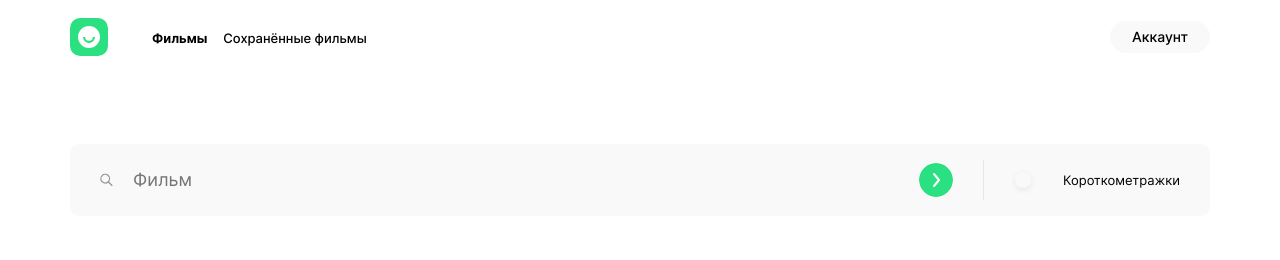
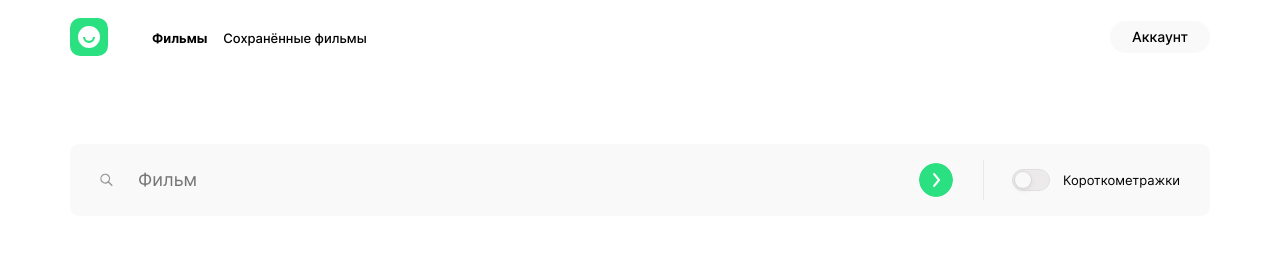
Before and after one commit to Lugovskoy-Maxim/movies-explorer-frontend, a React (Create React App) app: page /movies in a window 1280 px wide. Shown: the top 260 px of the page. Built offline with nearby package versions, Linux system fonts and the light colour scheme.

Commit message:
изменил цвет переключателя

```diff
--- a/src/components/MoviesExplorer/SearchForm/SearchForm.css
+++ b/src/components/MoviesExplorer/SearchForm/SearchForm.css
@@ -72,31 +72,24 @@
   outline: 0;
   line-height: 60px;
   border-radius: 9px;
-}
-
-.search__nav-right:hover .search__togle {
-  outline: 1px solid rgba(69, 69, 69, 0.2);
-}
-
-.search__nav-right:hover .search__togle-icon {
-  outline: 1px solid rgba(69, 69, 69, 0.2);
+  /* background-color: #eeeeee; */
 }
 
 .search__togle:hover .search__togle-icon {
-  outline: 1px solid rgba(69, 69, 69, 0.2);
+  outline: 1px solid rgba(119, 119, 119, 0.2);
 }
 
 .search__nav-left:hover .search__input {
-  outline: 1px solid rgba(69, 69, 69, 0.2);
+  outline: 1px solid rgba(119, 119, 119, 0.2);
 }
 
 .search__nav-left:hover .search__find {
-  outline: 2px solid rgba(69, 69, 69, 0.4);
+  outline: 2px solid rgba(119, 119, 119, 0.2);
 
 }
 
 .search__input:focus{
-  outline: 1px solid rgba(69, 69, 69, 0.2);
+  outline: 1px solid rgba(119, 119, 119, 0.2);
   color: #000;
 }
 
@@ -109,7 +102,8 @@
   height: 20px;
   border-radius: 20px;
   box-shadow: 0px 2px 6px rgba(0, 0, 0, 0.);
-  background-color: #F9F9F9;
+  background-color: #eceaea;
+  outline: 1px solid  rgba(119, 119, 119, 0.2);
 }
 
 .search__togle-icon {
@@ -118,12 +112,17 @@
   border-radius : 50%;
   box-shadow: 0px 2px 6px rgba(0, 0, 0, 0.08);
   cursor: pointer;
-  background-color: F9F9F9;
+  background-color: #F9F9F9;
+  outline: 1px solid rgba(119, 119, 119, 0.1);
+}
+
+.search__togle-icon-active{
+  background-color: #2BE080;
 }
 
 .search__togle-active{
   padding-left: 18px;
-  background-color: #2BE080;
+  background-color: #26c972;
 }
 
 .search__togle-title{
@@ -173,10 +172,6 @@
     border-radius: 9px;
   }
 
-  .search__nav-left:hover {
-    /* border: 1px solid rgba(0, 0, 0, 0.1); */
-  }
-
   .search__nav-right:hover {
     outline: 1px solid rgba(0, 0, 0, 0);
   }
@@ -190,7 +185,6 @@
   .search__input{
     width: 144px;
     font-size: 14px;
-    line-height: 20px;
   }
   .search__find{
     margin-right: 19px;
--- a/src/components/MoviesExplorer/SearchForm/SearchForm.js
+++ b/src/components/MoviesExplorer/SearchForm/SearchForm.js
@@ -22,7 +22,7 @@ function SearchForm() {
               <input
                 id="search"
                 className="search__input"
-                placeholder="Фильм"
+                placeholder=" Фильм"
                 type="text"
                 required
               ></input>
@@ -37,7 +37,7 @@ function SearchForm() {
               type="button"
               className={`search__togle  ${filterStatus ? "search__togle-active" : ""}`}
             >
-              <div className="search__togle-icon" onClick={() => toggleFilterstatus()} ></div>
+              <div className={`search__togle-icon  ${filterStatus ? "search__togle-icon-active" : ""}`} onClick={() => toggleFilterstatus()} ></div>
             </button>
             <p className="search__togle-title">Короткометражки</p>
           </div>
```
